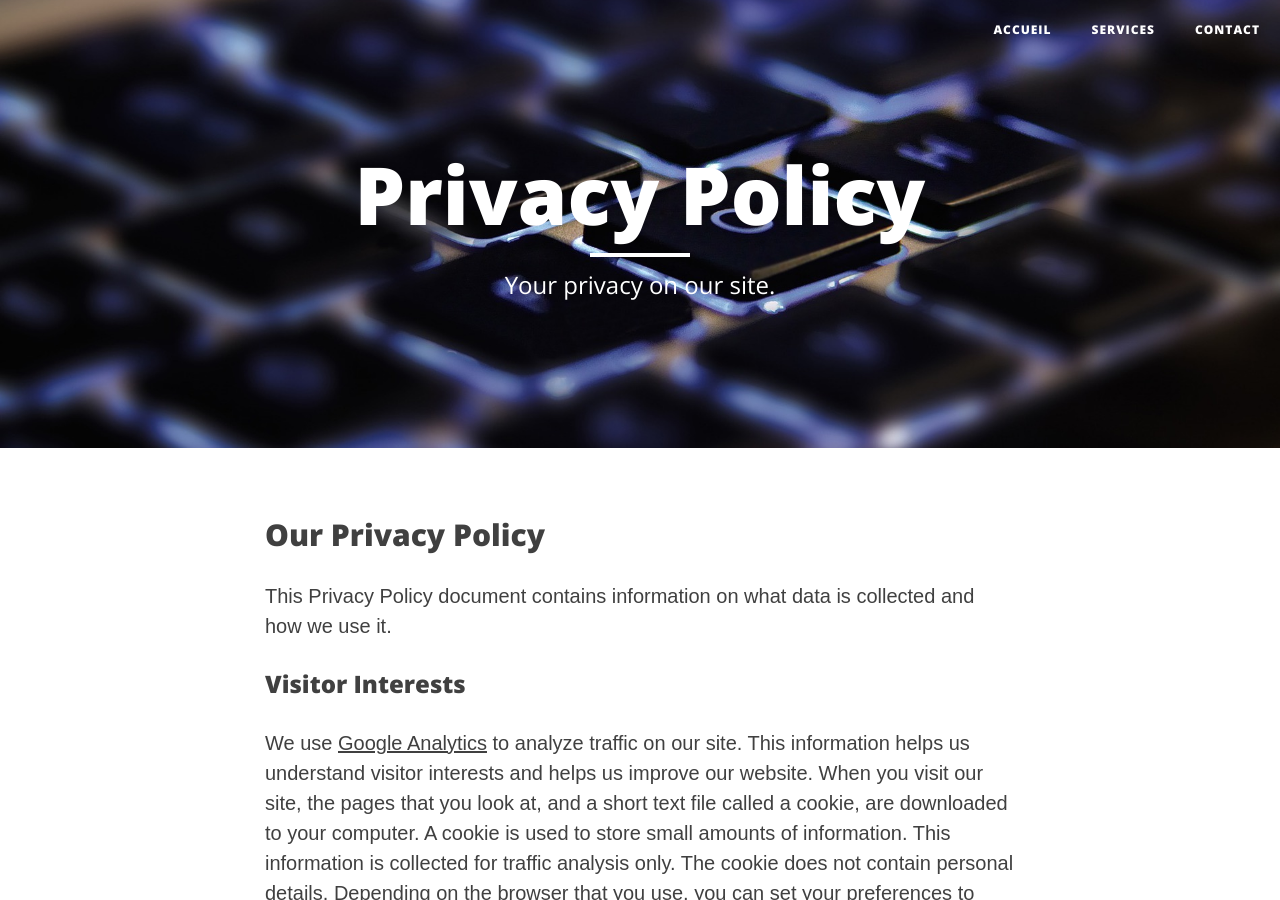
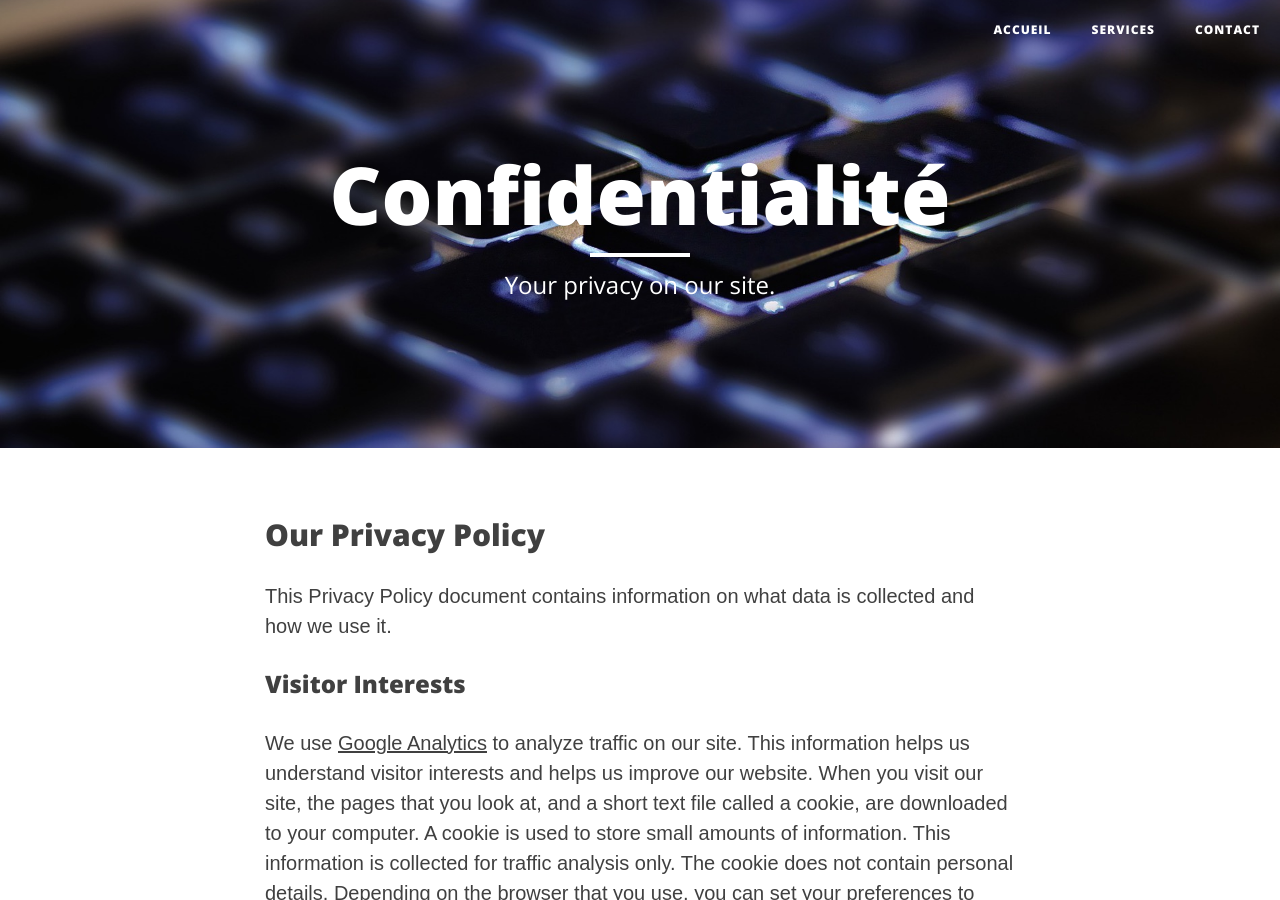
Before and after one commit to riod4/fr-services, a Jekyll site: the page built from _services/privacy-policy.md, in a window 1280 px wide and 900 px high. Built offline with Jekyll 4.4.1, drawn with Linux system fonts in a browser that asks for light colours; nearby versions of some CDN libraries.

Commit message:
2020-06-16 updated title fr title Confidentialité

```diff
--- a/_services/privacy-policy.md
+++ b/_services/privacy-policy.md
@@ -1,6 +1,6 @@
 ---
 layout: page
-title: "Privacy Policy"
+title: "Confidentialité"
 subtitle:
 description: "Your privacy on our site."
 date: 2018-02-21 12:00:00
```
